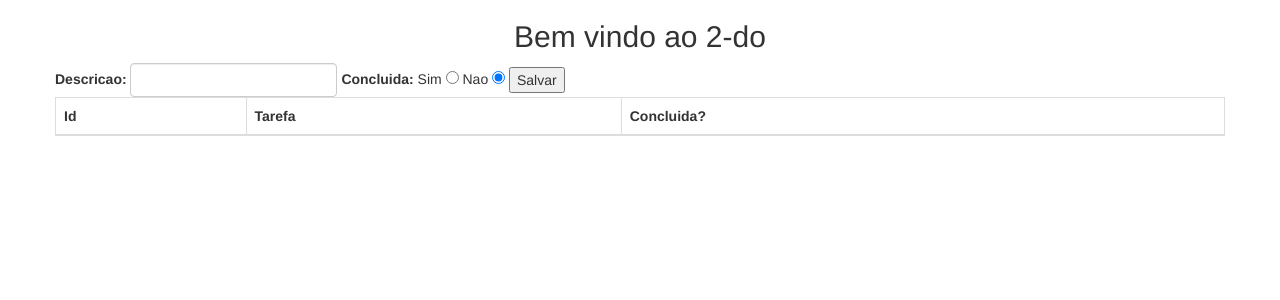
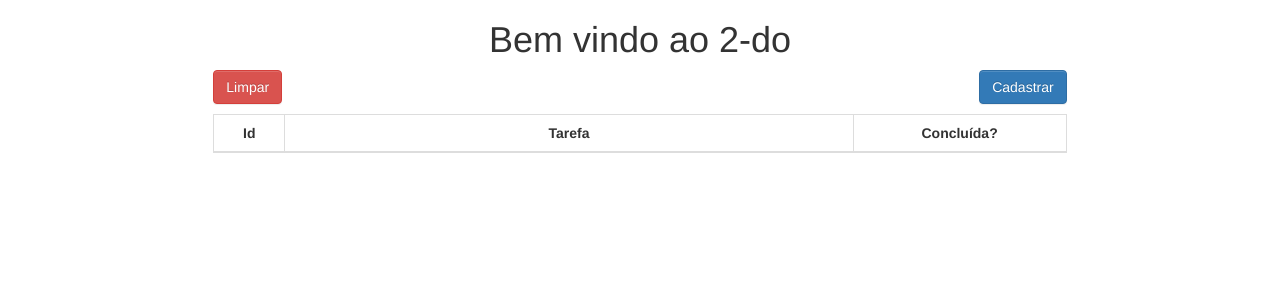
Before and after one commit to bsampaio/Curso_PHP_Basico-LEDS, a PHP site: page / in a window 1280 px wide. Shown: the top 300 px of the page. Run offline with PHP 8.4, Linux system fonts and the light colour scheme; lists and menus that the app fills with data are empty; some libraries are stand-ins or nearby versions.

Commit message:
Adicionando botão de limpar

```diff
--- /dev/null
+++ b/app/css/custom.css
@@ -0,0 +1,8 @@
+.row.spaced {
+  margin-top: 10px;
+  margin-bottom: 10px;
+}
+
+th, tr, td {
+  text-align: center;
+}
--- a/app/index.php
+++ b/app/index.php
@@ -1,5 +1,6 @@
 <?php
   if (session_id() === "") { session_start(); }
+  include_once "reload_session.php";
 
   function haveTodo(){
     return (isset($_POST["descricao"]) and isset($_POST["concluida"]));
@@ -27,49 +28,45 @@
 <html>
   <head>
     <title></title>
-    <meta charset="utf8"/>
+    <meta charset="utf-8"/>
+    <meta http-equiv="X-UA-Compatible" content="IE=edge">
+    <meta name="viewport" content="width=device-width, initial-scale=1">
     <link rel="stylesheet" type="text/css" href="./css/bootstrap-theme.css" charset="utf-8">
     <link rel="stylesheet" type="text/css" href="./css/bootstrap.css" charset="utf-8">
+    <link rel="stylesheet" type="text/css" href="./css/custom.css" charset="utf-8">
     <script src="https://ajax.googleapis.com/ajax/libs/jquery/2.1.4/jquery.min.js"></script>
     <script type="text/javascript" src="./js/bootstrap.js"></script>
+    <script type="text/javascript" src="./js/2do.js"></script>
   </head>
   <body>
     <header>
     </header>
     <div class="row">
-      <h2 class="text-center">Bem vindo ao 2-do</h2>
+      <h1 class="text-center">Bem vindo ao 2-do</h1>
     </div>
-    <div id="content" class="container">
+    <div id="content" class="container col-sm-8 col-sm-offset-2">
       <div class="row">
-        <form id="newTodo" action="./" method="post" class="form-inline">
-            <div class="form-group">
-              <label for="descricao">Descricao:</label>
-              <input class="form-control" type="text" name="descricao"/>
-            </div>
-
-            <div class="form-group">
-              <label for="concluida">Concluida:</label>
-              Sim
-              <input type="radio" name="concluida" value="true"/>
-              Nao
-              <input type="radio" name="concluida" value="false" checked/>
-            </div>
-            <div class="form-group">
-              <input type="submit" name="send" value="Salvar"/>
-            </div>
-        </form>
+        <div class="pull-left">
+          <form class="" action="./" method="post">
+            <input type="hidden" name="reload-session" value="true">
+            <button type="submit" class="btn btn-danger">Limpar</button>
+          </form>
+        </div>
+        <div class="pull-right">
+          <?php include_once "./modal.php" ?>
+        </div>
       </div>
-      <div class="row">
+      <div class="row spaced">
         <table id="tarefas" class="table table-bordered table-responsive table-hover table-striped">
           <thead>
-            <th>
+            <th class="col-sm-1">
               Id
             </th>
-            <th>
+            <th class="col-sm-8">
               Tarefa
             </th>
             <th>
-              Concluida?
+              Concluída?
             </th>
           </thead>
           <tbody>
@@ -80,7 +77,19 @@
                   <tr>
                     <td><?= $id ?> </td>
                     <td><?= $todo["descricao"] ?> </td>
-                    <td><?= $todo["concluida"] ?> </td>
+                    <td>
+                      <?php
+                        if($todo["concluida"] == 'true'):
+                      ?>
+                        <span class="glyphicon glyphicon-ok text-success"></span>
+                      <?php
+                        else:
+                      ?>
+                        <span class="glyphicon glyphicon-remove text-danger"></span>
+                      <?php
+                        endif;
+                      ?>
+                    </td>
                   </tr>
               <?php
                 }
@@ -92,6 +101,7 @@
 
     </div>
     <footer>
+
     </footer>
   </body>
 </html>
--- /dev/null
+++ b/app/modal.php
@@ -0,0 +1,40 @@
+<button type="button" class="btn btn-primary" data-toggle="modal" data-target=".bs-example-modal-sm">
+  Cadastrar
+</button>
+
+<div id="newTodoModal" class="modal fade bs-example-modal-sm"
+     tabindex="-1"
+     role="dialog"
+     aria-labelledby="mySmallModalLabel"
+     aria-hidden="true">
+  <div class="modal-dialog modal-sm">
+    <div class="modal-content">
+      <div class="modal-header">
+        <button type="button" class="close" data-dismiss="modal" aria-label="Close">
+          <span aria-hidden="true">&times;</span>
+        </button>
+        <h4 class="modal-title" id="myModalLabel">Cadastro de Tarefa</h4>
+      </div>
+      <form id="newTodo" action="./" method="post">
+        <div class="modal-body">
+          <div class="form-group">
+            <label for="descricao">Descrição:</label>
+            <input class="form-control" type="text" name="descricao"/>
+          </div>
+
+          <div class="form-group">
+            <label for="concluida">Concluida:</label>
+            Sim
+            <input type="radio" name="concluida" value="true"/>
+            Não
+            <input type="radio" name="concluida" value="false" checked/>
+          </div>
+        </div>
+        <div class="modal-footer">
+          <button type="button" class="btn btn-default" data-dismiss="modal">Cancelar</button>
+          <button type="submit" class="btn btn-primary">Salvar</button>
+        </div>
+      </form>
+    </div>
+  </div>
+</div>
--- /dev/null
+++ b/app/reload_session.php
@@ -0,0 +1,7 @@
+<?php
+  if(isset($_POST["reload-session"])){
+    if (isset($_SESSION["Todos"])) {
+      unset($_SESSION["Todos"]);
+    }
+  }
+?>
```
Also changed, not shown: app/js/2do.js (added).
